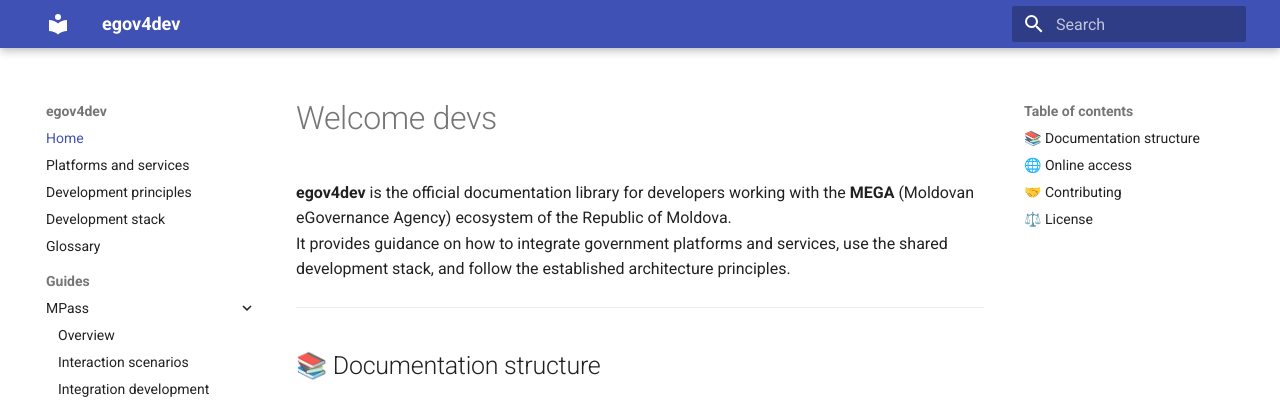
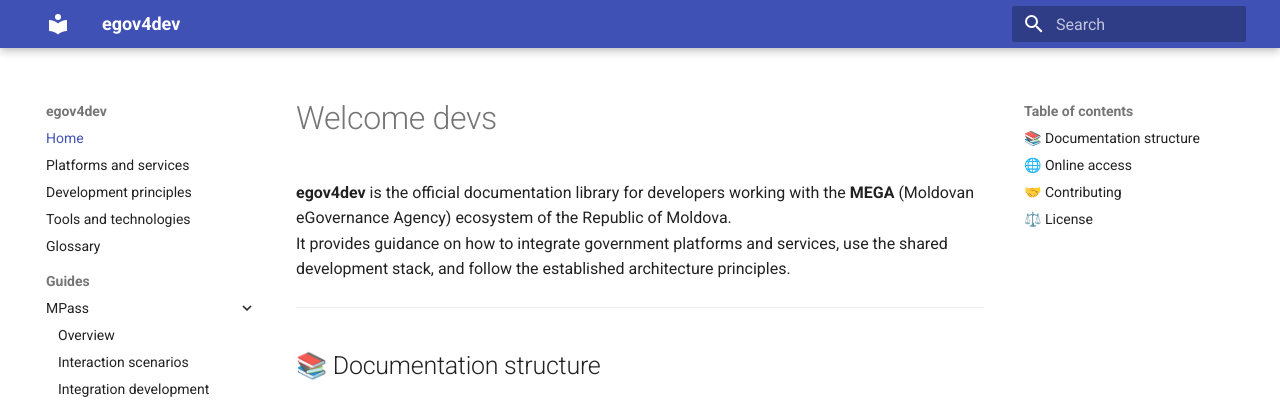
Before and after one commit to egov-moldova/egov4dev, an MkDocs documentation site: the page built from docs/index.md, in a window 1280 px wide. Shown: the top 402 px of the page. Built offline with MkDocs 1.6.1 and Material for MkDocs 9.7.7, drawn with Linux system fonts in a browser that asks for light colours.

Commit message:
Update mkdocs.yml

```diff
--- a/mkdocs.yml
+++ b/mkdocs.yml
@@ -3,9 +3,9 @@
 
 nav:
   - Home: index.md
-  - Platforms and services: platforms-and-services/services.md
-  - Development principles: principles/architecture.md
-  - Development stack: development-stack/technologies.md
+  - Platforms and services: platforms/services.md
+  - Development principles: development/principles.md
+  - Tools and technologies: tools/technologies.md
   - Glossary: glossary/glossary.md
   - Guides:
       - MPass:
```
